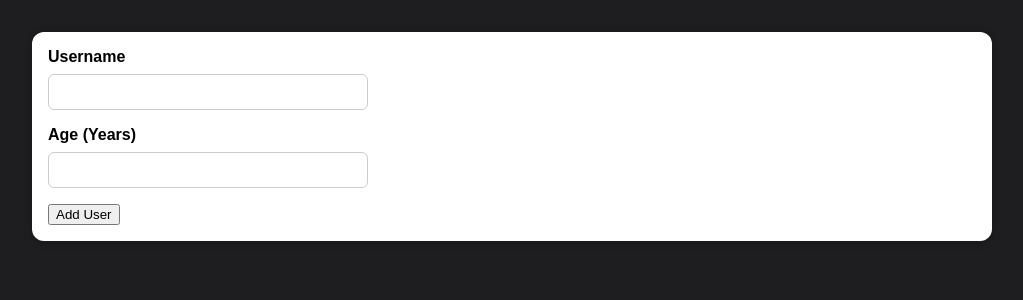
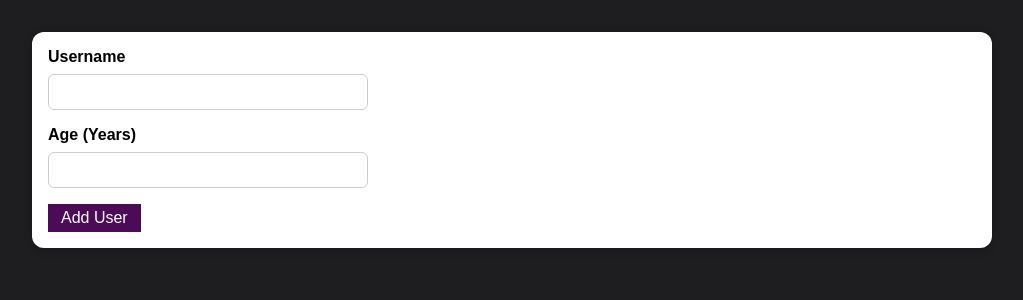
Before and after one commit to jeff-cruz/react-useState-practice, a React (Create React App) app: page / in a window 1280 px wide. Shown: the top 300 px of the page, without its empty margins (128-1151 px from the left). Built offline with nearby package versions, Linux system fonts and the light colour scheme.

Commit message:
Added styling to AddUserForm

```diff
--- a/src/Components/NewUser/AddUserForm.css
+++ b/src/Components/NewUser/AddUserForm.css
@@ -1,4 +1,4 @@
-.new-expense__controls {
+.new-user__controls {
   display: flex;
   flex-wrap: wrap;
   gap: 1rem;
@@ -6,13 +6,13 @@
   text-align: left;
 }
 
-.new-expense__control label {
+.new-user__control label {
   font-weight: bold;
   margin-bottom: 0.5rem;
   display: block;
 }
 
-.new-expense__control input {
+.new-user__control input {
   font: inherit;
   padding: 0.5rem;
   border-radius: 6px;
@@ -20,3 +20,13 @@
   width: 20rem;
   max-width: 100%;
 }
+
+.new-user__button {
+  font: inherit;
+  cursor: pointer;
+  padding: .25rem .75rem;
+  border: 1px solid #4B0B57;
+  background-color: #4B0B57;
+  color: white;
+  margin-right: 1rem;
+}
--- a/src/Components/NewUser/AddUserForm.js
+++ b/src/Components/NewUser/AddUserForm.js
@@ -4,19 +4,19 @@ import './AddUserForm.css';
 const AddUserForm = () => {
   return (
     <form>
-      <div className="new-expense__controls">
-        <div className="new-expense__control">
+      <div className="new-user__controls">
+        <div className="new-user__control">
           <label>Username</label>
           <input type="text" />
         </div>
       </div>
-      <div className="new-expense__controls">
-        <div className="new-expense__control">
+      <div className="new-user__controls">
+        <div className="new-user__control">
           <label>Age (Years)</label>
           <input type="text" />
         </div>
       </div>
-      <button type="button">Add User</button>
+      <button className="new-user__button" type="button">Add User</button>
     </form>
   );
 }
--- a/src/UI/Card/Card.css
+++ b/src/UI/Card/Card.css
@@ -2,7 +2,7 @@
   border-radius: 12px;
   box-shadow: 0 1px 8px rgba(0, 0, 0, 0.25);
   background-color: white;
-  padding: 1rem;
+  padding: 1rem 1rem;
   max-width: 75%;
   margin: 2rem auto;
 }
```
